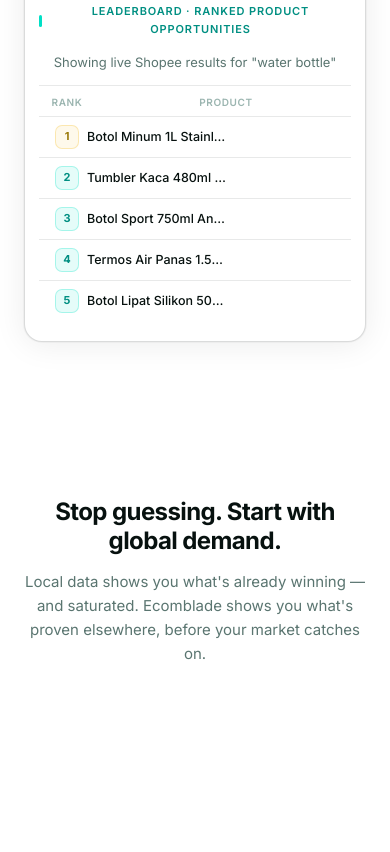
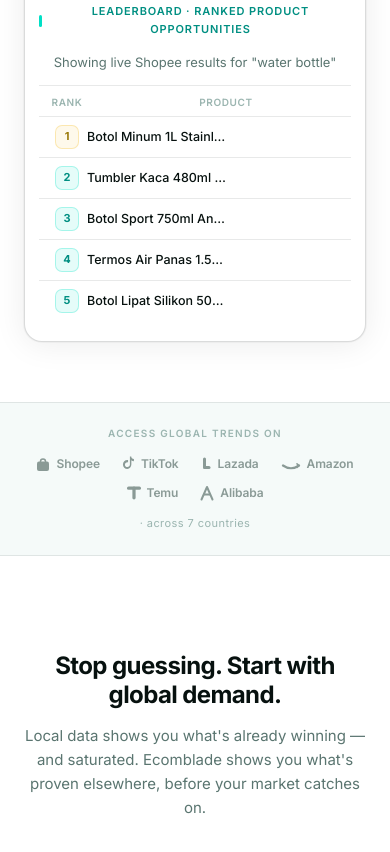
Before and after one commit to Hermesbk3/EB-landingpage-2026Aug, a plain HTML site: page index.html in a window 390 px wide. Shown: the part 888-1740 px from the top of the page. Drawn offline with nearby package versions, Linux system fonts and the light colour scheme.

Commit message:
Add platform ribbon section with logos and responsive design

```diff
--- a/index.html
+++ b/index.html
@@ -371,6 +371,54 @@
       .tf-arrow-line { stroke-dashoffset: 0 !important; transition: none !important; }
       .tf-arrow-chev { opacity: 1 !important; transition: none !important; }
     }
+
+    /* ── Platform ribbon ─────────────────────────────────── */
+    #platform-ribbon {
+      background: var(--surf);
+      border-top: 1px solid var(--bdr);
+      border-bottom: 1px solid var(--bdr);
+      padding: 22px 0;
+    }
+    .ribbon-inner {
+      display: flex;
+      flex-direction: column;
+      align-items: center;
+      gap: 13px;
+    }
+    .ribbon-label {
+      font-size: 10px;
+      font-weight: 600;
+      letter-spacing: 0.13em;
+      text-transform: uppercase;
+      color: var(--dim);
+    }
+    .ribbon-logos {
+      display: flex;
+      flex-wrap: wrap;
+      justify-content: center;
+      align-items: center;
+      gap: 8px 32px;
+    }
+    .ribbon-logo {
+      display: flex;
+      align-items: center;
+      gap: 6px;
+    }
+    .ribbon-logo-name {
+      font-size: 13px;
+      font-weight: 600;
+      letter-spacing: -0.01em;
+      color: #8a9a96;
+    }
+    .ribbon-tag {
+      font-size: 11px;
+      color: var(--dim);
+      letter-spacing: 0.04em;
+    }
+    @media (max-width: 600px) {
+      .ribbon-logos { gap: 10px 22px; }
+      .ribbon-logo-name { font-size: 12px; }
+    }
   </style>
 </head>
 <body>
@@ -386,7 +434,7 @@
 <!-- ── HERO ─────────────────────────────────────────────────── -->
 <section id="hero">
   <div class="container">
-    <div class="hero-tag"><span class="dot"></span>Data Access Across 7 Countries</div>
+    <div class="hero-tag"><span class="dot"></span>6 Platforms · 7 Countries</div>
     <h1>Spot product opportunities,<br /><em>before everyone else.</em></h1>
     <p class="hero-sub">The ultimate product research platform that expands your view beyond your local market.</p>
     <a href="#pricing" class="btn btn-primary btn-lg">Start for free</a>
@@ -466,6 +514,72 @@
 
   </div><!-- /container -->
 </section>
+
+<!-- ── PLATFORM RIBBON ───────────────────────────────────────── -->
+<div id="platform-ribbon">
+  <div class="container">
+    <div class="ribbon-inner">
+      <span class="ribbon-label">Access global trends on</span>
+      <div class="ribbon-logos">
+
+        <!-- Shopee -->
+        <div class="ribbon-logo">
+          <svg width="14" height="16" viewBox="0 0 14 16" fill="#8a9a96" aria-hidden="true">
+            <rect x="1" y="5.5" width="12" height="9.5" rx="2"/>
+            <path d="M4.5 5.5A2.5 2.5 0 0 1 9.5 5.5" stroke="#8a9a96" stroke-width="1.5" stroke-linecap="round" fill="none"/>
+          </svg>
+          <span class="ribbon-logo-name">Shopee</span>
+        </div>
+
+        <!-- TikTok -->
+        <div class="ribbon-logo">
+          <svg width="13" height="16" viewBox="0 0 24 28" fill="#8a9a96" aria-hidden="true">
+            <path d="M17 0c.3 2.5 1.8 4.6 5 4.8v4c-1.8 0-3.4-.6-4.7-1.6v7.4C17.3 19.3 14.2 23 10 23 5.4 23 1.7 19.3 1.7 14.7S5.4 6.5 10 6.5c.4 0 .8 0 1.2.1v4.1c-.4-.1-.8-.1-1.2-.1-2.5 0-4.6 2-4.6 4.6S7.5 19.6 10 19.6s4.6-2 4.6-4.6V0H17z"/>
+          </svg>
+          <span class="ribbon-logo-name">TikTok</span>
+        </div>
+
+        <!-- Lazada -->
+        <div class="ribbon-logo">
+          <svg width="11" height="16" viewBox="0 0 11 14" fill="#8a9a96" aria-hidden="true">
+            <rect x="2" y="0.5" width="3" height="11" rx="1.5"/>
+            <rect x="2" y="9" width="7.5" height="3" rx="1.5"/>
+          </svg>
+          <span class="ribbon-logo-name">Lazada</span>
+        </div>
+
+        <!-- Amazon -->
+        <div class="ribbon-logo">
+          <svg width="20" height="16" viewBox="0 0 20 14" fill="none" aria-hidden="true">
+            <path d="M2 8.5Q10 14 18 8.5" stroke="#8a9a96" stroke-width="2.2" stroke-linecap="round"/>
+            <path d="M16 6.8L18 8.5L16 10.4" stroke="#8a9a96" stroke-width="1.6" stroke-linecap="round" stroke-linejoin="round" fill="none"/>
+          </svg>
+          <span class="ribbon-logo-name">Amazon</span>
+        </div>
+
+        <!-- Temu -->
+        <div class="ribbon-logo">
+          <svg width="14" height="16" viewBox="0 0 13 14" fill="#8a9a96" aria-hidden="true">
+            <rect x="0" y="1" width="13" height="3" rx="1.5"/>
+            <rect x="5" y="1" width="3" height="12" rx="1.5"/>
+          </svg>
+          <span class="ribbon-logo-name">Temu</span>
+        </div>
+
+        <!-- Alibaba -->
+        <div class="ribbon-logo">
+          <svg width="14" height="16" viewBox="0 0 14 16" fill="none" aria-hidden="true">
+            <path d="M1.5 14.5L7 2L12.5 14.5" stroke="#8a9a96" stroke-width="2" stroke-linecap="round" stroke-linejoin="round"/>
+            <line x1="4" y1="9.5" x2="10" y2="9.5" stroke="#8a9a96" stroke-width="2" stroke-linecap="round"/>
+          </svg>
+          <span class="ribbon-logo-name">Alibaba</span>
+        </div>
+
+      </div>
+      <span class="ribbon-tag">· across 7 countries</span>
+    </div>
+  </div>
+</div>
 
 <!-- ── SECTION 2: BEFORE → AFTER ─────────────────────────── -->
 <section id="transform">
```
